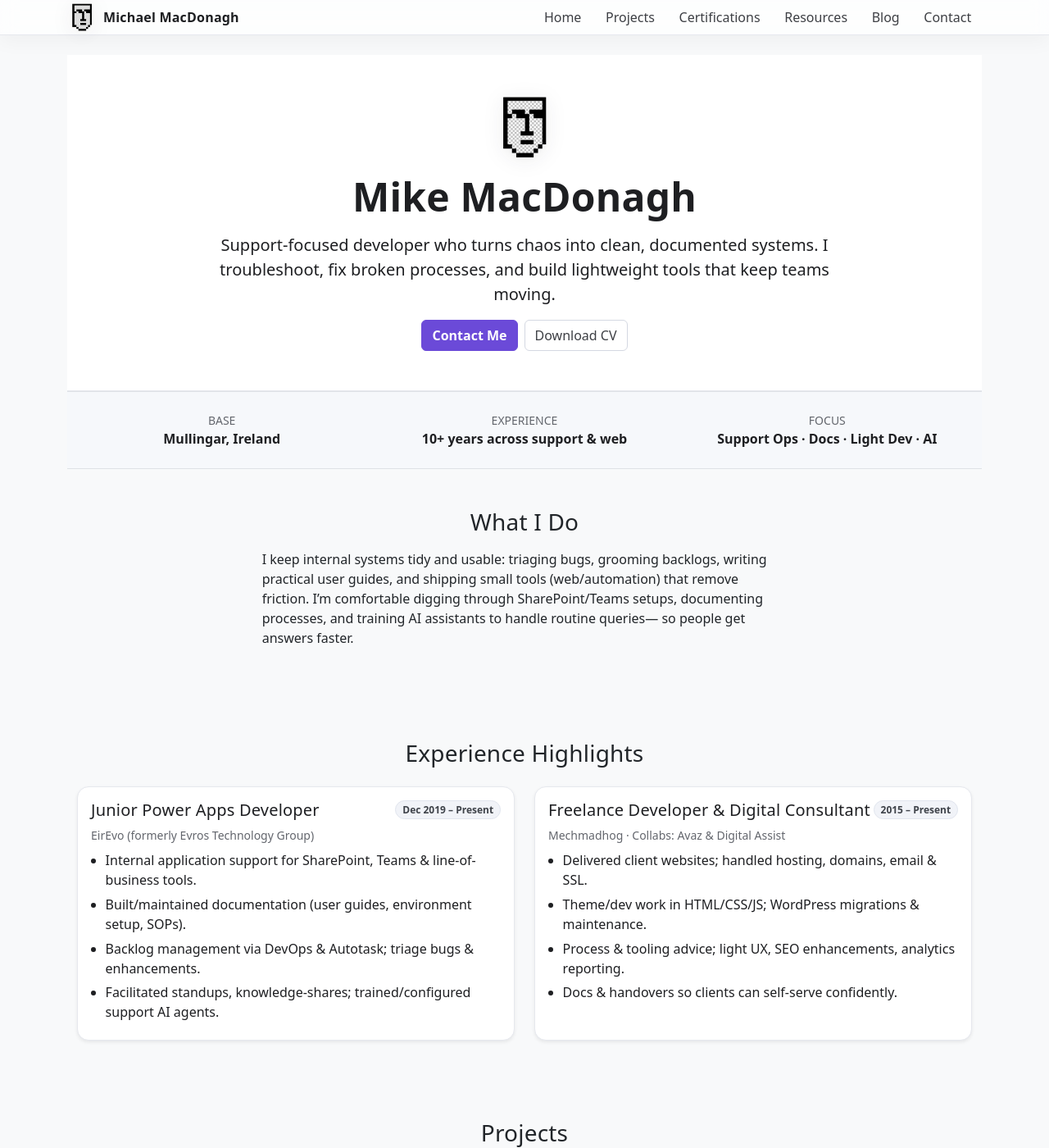
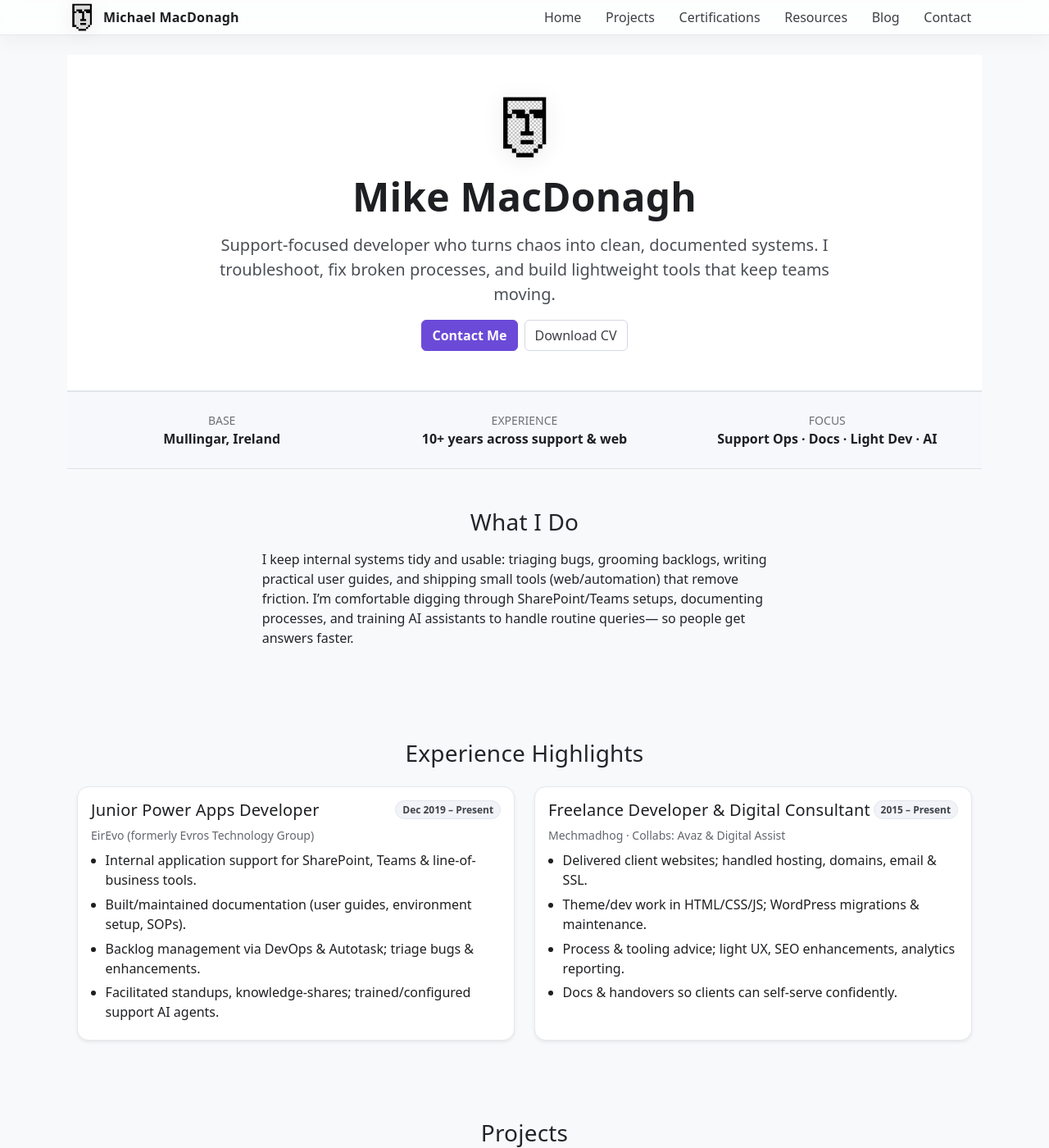
Before and after one commit to MechMadHog/michaelmacdonagh.net, a Jekyll site: the page built from index.md, in a window 1280 px wide and 1400 px high. Shown: the whole window at 82% size. Built offline with Jekyll 4.4.1, drawn with Linux system fonts in a browser that asks for light colours.

Commit message:
fixing the hero

```diff
--- a/_sass/_theme.scss
+++ b/_sass/_theme.scss
@@ -325,3 +325,34 @@
   background: var(--paper) !important;
   border-top: 1px solid var(--line);
 }
+
+/* --- Hero & Snapshot (light) --- */
+.hero {
+  background: var(--paper) !important;   /* white */
+  color: var(--ink);
+}
+.hero .lead { color: #4b4f55; }          /* legible grey on white */
+.hero .btn-outline-secondary:hover {
+  background-color: #f3f8ff;
+  border-color: var(--ice);
+}
+
+.snapshot {
+  background: var(--panel) !important;   /* light grey panel */
+  color: var(--ink);
+  border-color: var(--line) !important;  /* keep the subtle dividers */
+}
+.snapshot .text-muted { color: #6b7078 !important; }  /* ensure readability */
+
+/* HOTFIX: force light hero & snapshot even if inline styles exist */
+section[style*="var(--bg)"] {
+  background: #fff !important;
+  color: var(--ink) !important;
+}
+section[style*="var(--bg)"] .lead { color: #4b4f55 !important; }
+
+section[style*="var(--bg-elev)"] {
+  background: #f6f8fb !important;
+  color: var(--ink) !important;
+}
+section[style*="var(--bg-elev)"] .text-muted { color: #6b7078 !important; }
```
